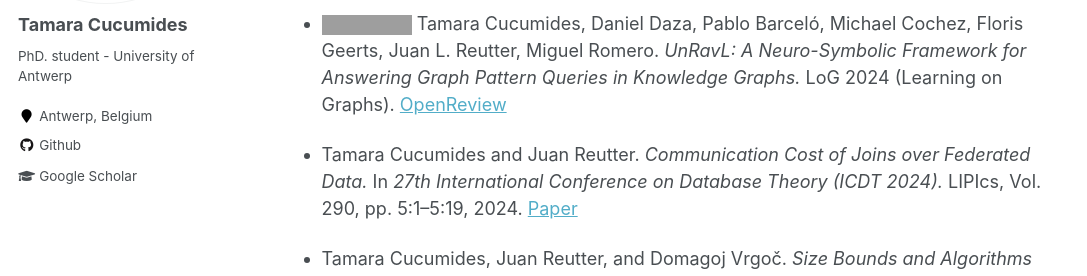
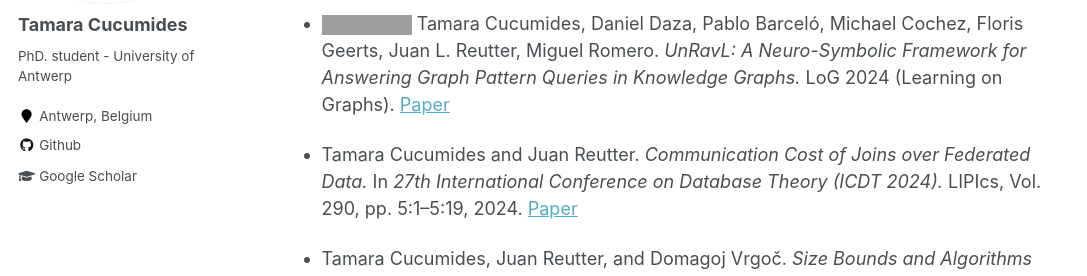
Before and after one commit to TamaraCucumides/TamaraCucumides.github.io, a Jekyll site: the page built from _pages/about.md, in a window 1280 px wide and 900 px high, scrolled down 436 px. Shown: the part 166-442 px from the top of the window, without its empty margins (0-1087 px from the left). Built offline with Jekyll 4.4.1, drawn with Linux system fonts in a browser that asks for light colours; grey boxes are pictures that could not be loaded.

Commit message:
Update about.md

```diff
--- a/_pages/about.md
+++ b/_pages/about.md
@@ -21,7 +21,7 @@ Publications
 
 - Tamara Cucumides and Floris Geerts. *From Features to Structure: Task-Aware Graph Construction for Relational and Tabular Learning with GNNs.* In VLDB 2025 Workshop: Tabular Data Analysis (TaDA). [Paper](https://www.vldb.org/2025/Workshops/VLDB-Workshops-2025/TaDA/TaDA25_5.pdf)
 
-- ![Best Paper Honorable Mention](https://img.shields.io/badge/Best%20Paper-Honorable%20Mention-%23ff69b4) Tamara Cucumides, Daniel Daza, Pablo Barceló, Michael Cochez, Floris Geerts, Juan L. Reutter, Miguel Romero. *UnRavL: A Neuro-Symbolic Framework for Answering Graph Pattern Queries in Knowledge Graphs.* LoG 2024 (Learning on Graphs). [OpenReview](https://openreview.net/forum?id=mLwtkzMobz)
+- ![Best Paper Honorable Mention](https://img.shields.io/badge/Best%20Paper-Honorable%20Mention-%23ff69b4) Tamara Cucumides, Daniel Daza, Pablo Barceló, Michael Cochez, Floris Geerts, Juan L. Reutter, Miguel Romero. *UnRavL: A Neuro-Symbolic Framework for Answering Graph Pattern Queries in Knowledge Graphs.* LoG 2024 (Learning on Graphs). [Paper](https://openreview.net/forum?id=mLwtkzMobz)
 
 - Tamara Cucumides and Juan Reutter. *Communication Cost of Joins over Federated Data.* In *27th International Conference on Database Theory (ICDT 2024).* LIPIcs, Vol. 290, pp. 5:1–5:19, 2024. [Paper](https://drops.dagstuhl.de/entities/document/10.4230/LIPIcs.ICDT.2024.5)
 
```
